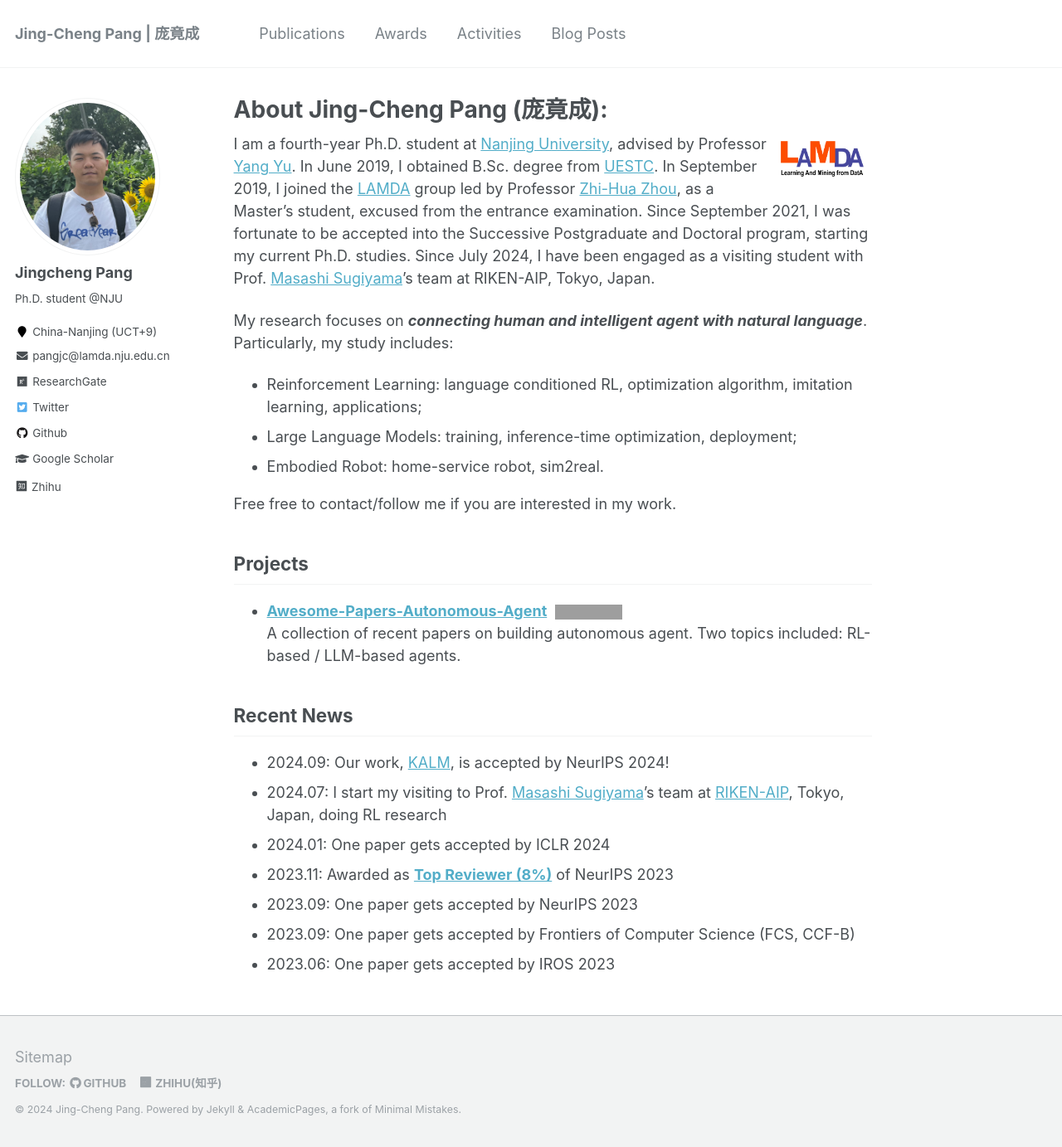
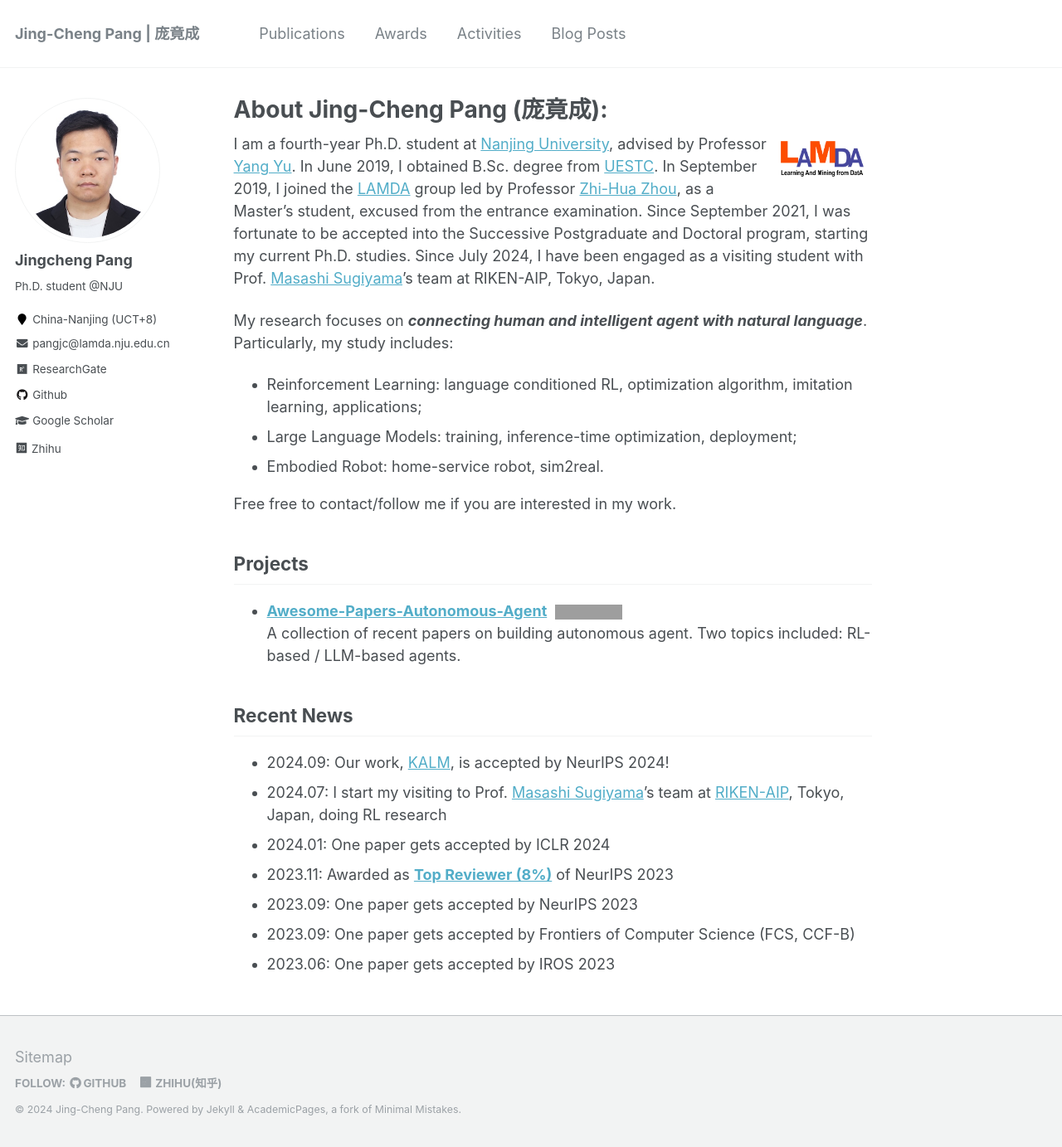
Before and after one commit to jingchengpang/jingchengpang.github.io, a Jekyll site: the page built from _pages/about.md, in a window 1280 px wide and 1383 px high. Shown: the whole window at 83% size. Built offline with Jekyll 4.4.1, drawn with Linux system fonts in a browser that asks for light colours; a style sheet for code colours, icons or effects is not loaded; grey boxes are pictures that could not be loaded.

Commit message:
update profile

```diff
--- a/_config.yml
+++ b/_config.yml
@@ -81,9 +81,9 @@ analytics:
 # Site Author
 author:
   name             : "Jingcheng Pang"
-  avatar           : "profile.jpeg"
+  avatar           : "profile.jpg"
   bio              : "Ph.D. student @NJU"
-  location         : "China-Nanjing (UCT+9)"
+  location         : "China-Nanjing (UCT+8)"
   employer         :
   pubmed           :
   googlescholar    : "https://scholar.google.com/citations?user=R3Y_WrkAAAAJ&hl=en&oi=sra"
@@ -109,7 +109,7 @@ author:
   stackoverflow    : # http://stackoverflow.com/users/123456/username
   steam            :
   tumblr           :
-  twitter          : "jingchengpang"
+#  twitter          : "jingchengpang"
   vine             :
   weibo            :
   xing             :
```
Also changed, not shown: images/profile.jpeg (deleted), images/profile.jpg (added).
